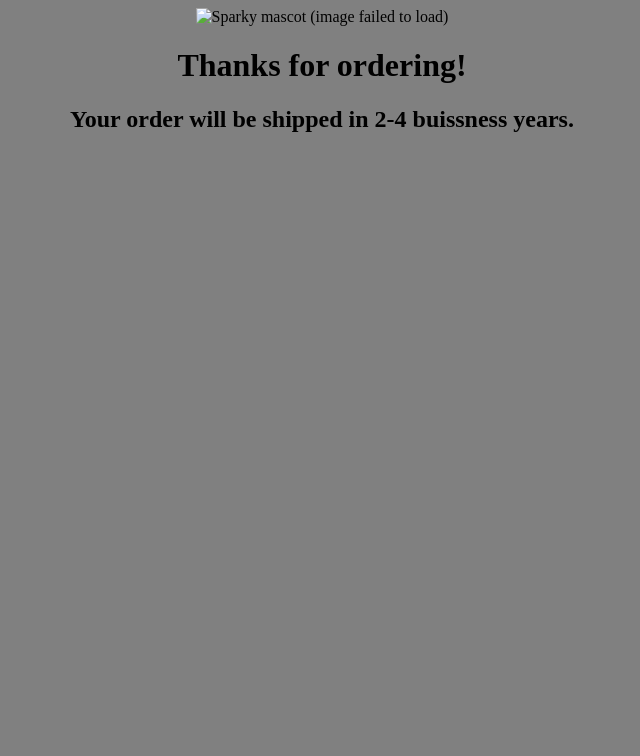
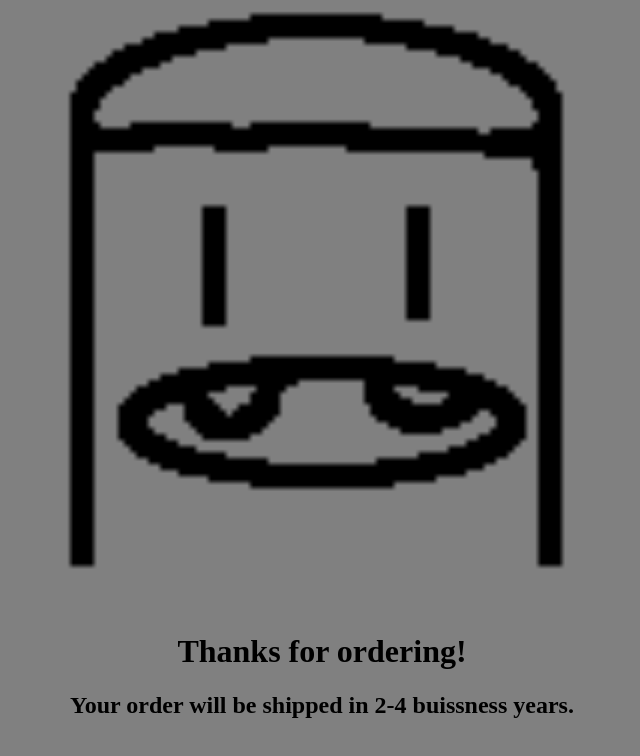
Before and after one commit to sparkychargers/sparkychargers.github.io, a plain HTML site: page paid.html in a window 1280 px wide. Shown: the whole page, without its empty margins (318-958 px from the left). Drawn offline with Linux system fonts and the light colour scheme.

Commit message:
fix image

```diff
--- a/paid.html
+++ b/paid.html
@@ -11,7 +11,7 @@
 
 <body>
   <center>
-    <img src="sparky.jpg" alt="Sparky mascot (image failed to load)" width="600" height="600">
+    <img src="sparky.png" alt="Sparky mascot (image failed to load)" width="600" height="600">
     <h1>Thanks for ordering!</h1>
     <div></div>
 <h2>Your order will be shipped in 2-4 buissness years.</h2>
```
